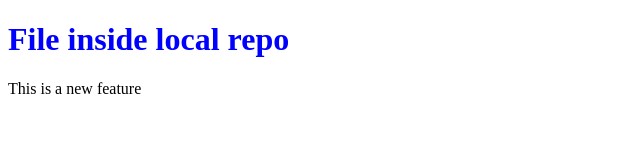
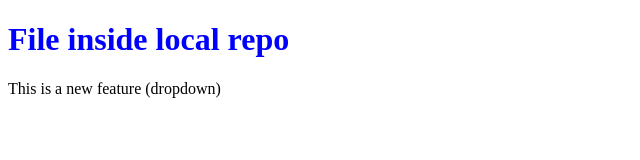
Before and after one commit to Nehakale123/localrepo, a plain HTML site: page index.html in a window 1280 px wide. Shown: the whole page, without its empty margins (0-640 px from the left). Drawn offline with Linux system fonts and the light colour scheme.

Commit message:
Add dropdown

```diff
--- a/index.html
+++ b/index.html
@@ -11,7 +11,7 @@
 <body>
 
     <h1>File inside local repo</h1>
-    <p>This is a new feature
+    <p>This is a new feature (dropdown)
     </p>
 
 </body>
```
